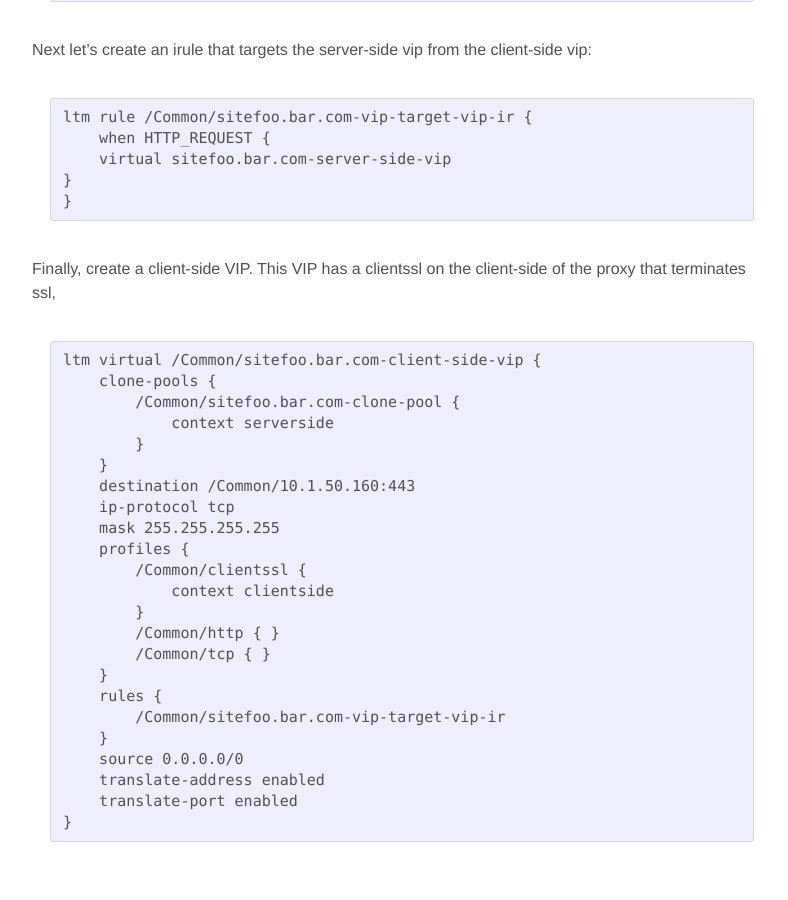
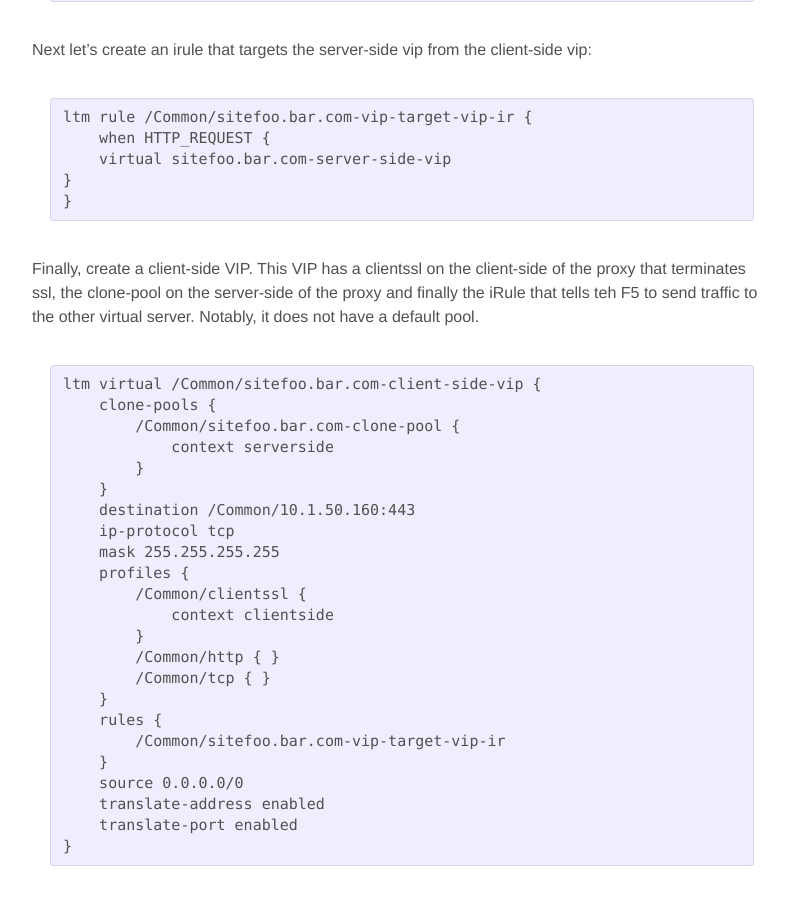
Before and after one commit to mhermsdorfer/mhermsdorfer.github.io, a Jekyll site: the page built from index.html, in a window 1280 px wide and 900 px high, scrolled down 1979 px. Shown: the whole window, without its empty margins (238-1026 px from the left). Built offline with Jekyll 4.4.1, drawn with Linux system fonts in a browser that asks for light colours; the list of posts is cut into pages by our own code.

Commit message:
updated post

```diff
--- a/_layouts/default.html
+++ b/_layouts/default.html
@@ -7,7 +7,6 @@
 
     {% include header.html %}
 
-    <!-- <div class="page-content"> -->
     <div class="page-content">
       <div class="wrap">
          <div class="post-content">
--- a/_posts/2015-07-08-ssl-bridging-and-clone-pool.markdown
+++ b/_posts/2015-07-08-ssl-bridging-and-clone-pool.markdown
@@ -74,7 +74,7 @@
 }
 {% endhighlight %}
 
-Finally, create a client-side VIP.  This VIP has a clientssl on the client-side of the proxy that terminates ssl,
+Finally, create a client-side VIP.  This VIP has a clientssl on the client-side of the proxy that terminates ssl, the clone-pool on the server-side of the proxy and finally the iRule that tells teh F5 to send traffic to the other virtual server.  Notably, it does not have a default pool.
 {% highlight text %}
 ltm virtual /Common/sitefoo.bar.com-client-side-vip {
     clone-pools {
```
Also changed, not shown: 1 other file.
